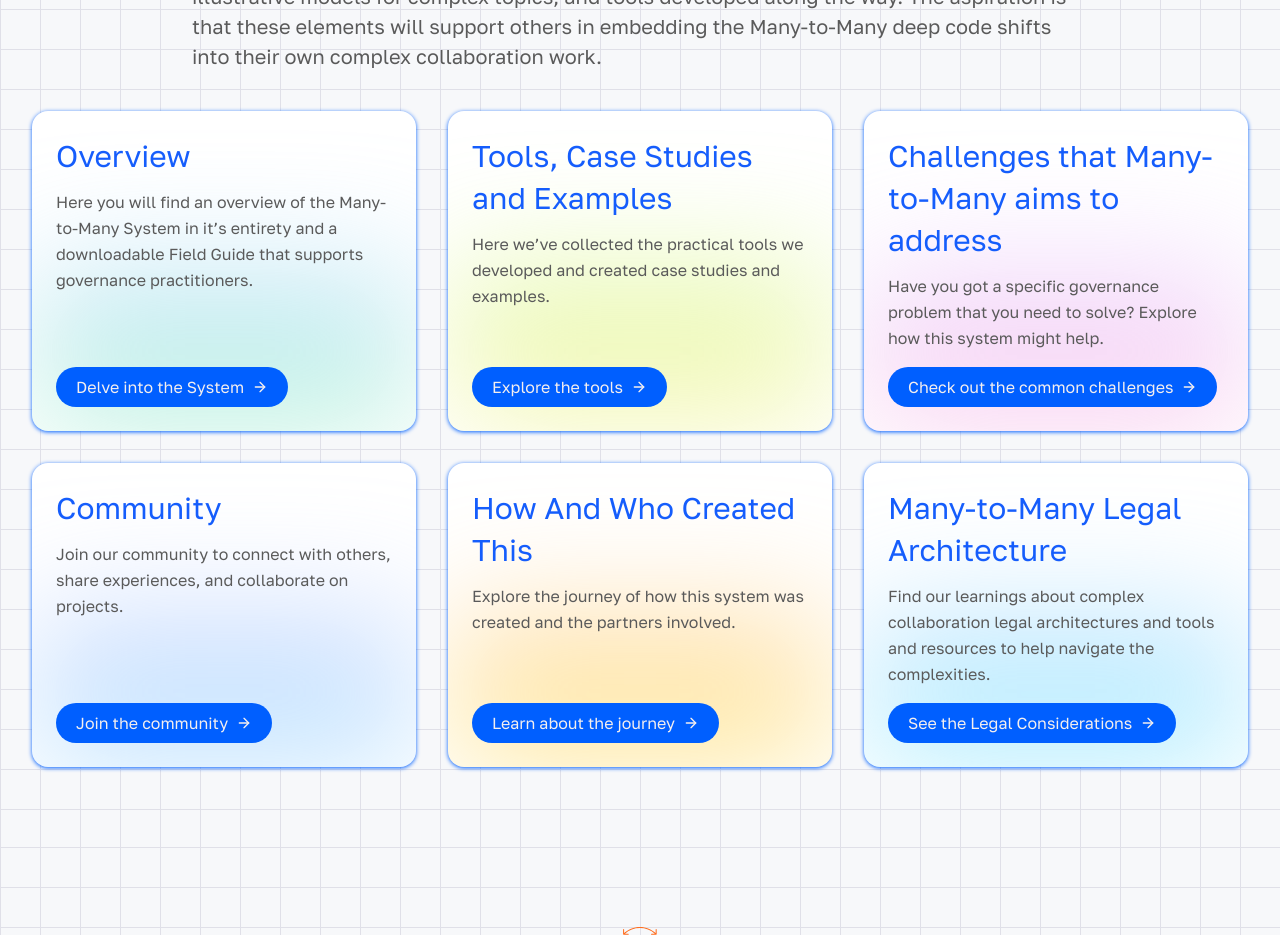
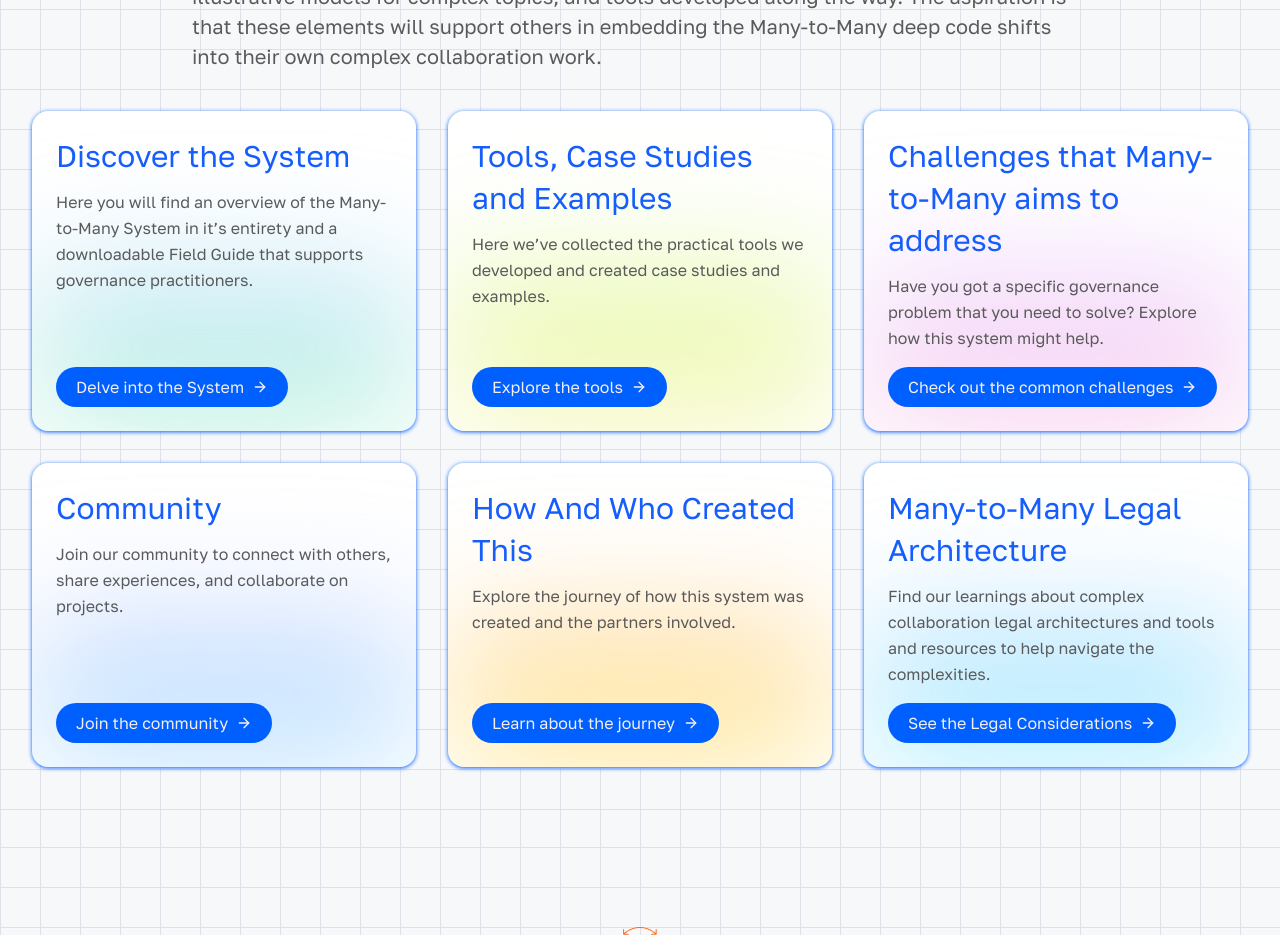
Before and after one commit to Dark-Matter-Labs/many_to_many, a Next.js app: page / in a window 1280 px wide. Shown: the part 6180-7115 px from the top of the page. Built offline with nearby package versions, Linux system fonts and the light colour scheme.

Commit message:
fix title

```diff
--- a/components/CardGrid.jsx
+++ b/components/CardGrid.jsx
@@ -25,7 +25,7 @@ const Card = ({ title, description, buttonText, url, gradient }) => (
 
 const cardData = [
   {
-    title: 'Overview',
+    title: 'Discover the System',
     description:
       'Here you will find an overview of the Many-to-Many System in it’s entirety and a downloadable Field Guide that supports governance practitioners.',
     buttonText: 'Delve into the System',
```
